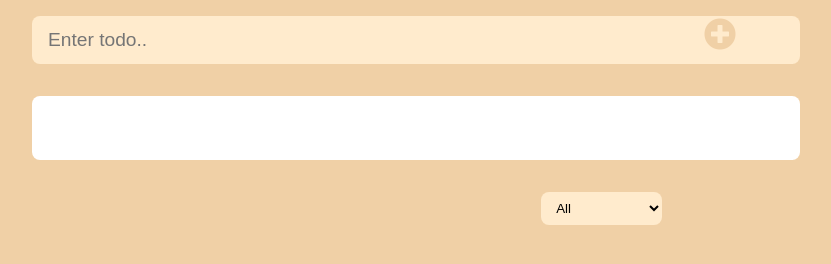
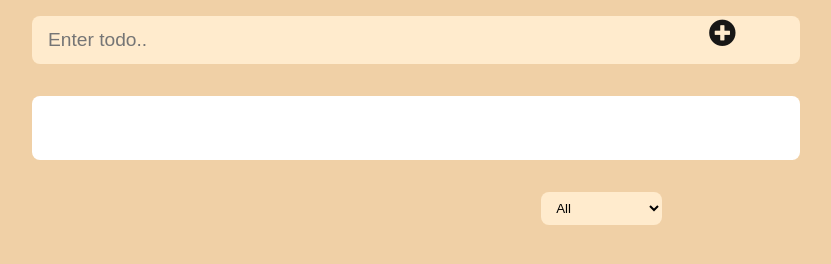
Before and after one commit to maxpres/todo-list, a plain HTML site: page index.html in a window 1280 px wide. Shown: the part 90-354 px from the top of the page, without its empty margins (224-1055 px from the left). Drawn offline with Linux system fonts and the light colour scheme; a web font is replaced by a local one.

```diff
--- a/style.css
+++ b/style.css
@@ -12,18 +12,23 @@
   flex-direction: column;
   background-color: rgb(240, 208, 166);
   margin: 0;
-  min-height: 100vh;
+  max-height: 100vh;
   overflow: hidden;
   max-width: 100vw;
 }
 
-.add-btn-box i {
-  display: flex;
+.add-btn-box {
+  /* display: flex;
   justify-content: right;
-  align-items: center;
-  width: 20rem;
+  align-items: center; */
   position: absolute;
-  top: 0.1rem;
+  top: 0.2rem;
+  right: 0rem;
+  color: rgb(24, 23, 22);
+}
+
+.plusBtn {
+  font-size: 1.7rem;
 }
 
 h3 {
@@ -84,13 +89,13 @@
   margin: 2rem 0rem;
 }
 
-.plusBtn {
+/* .plusBtn {
   position: absolute;
   font-size: 2rem;
   cursor: pointer;
   color: rgb(240, 208, 166);
   transition: all 0.3s ease;
-}
+} */
 
 .add-btn-box {
   display: grid;
```
Also changed, not shown: index.html (+0 -1 lines).
